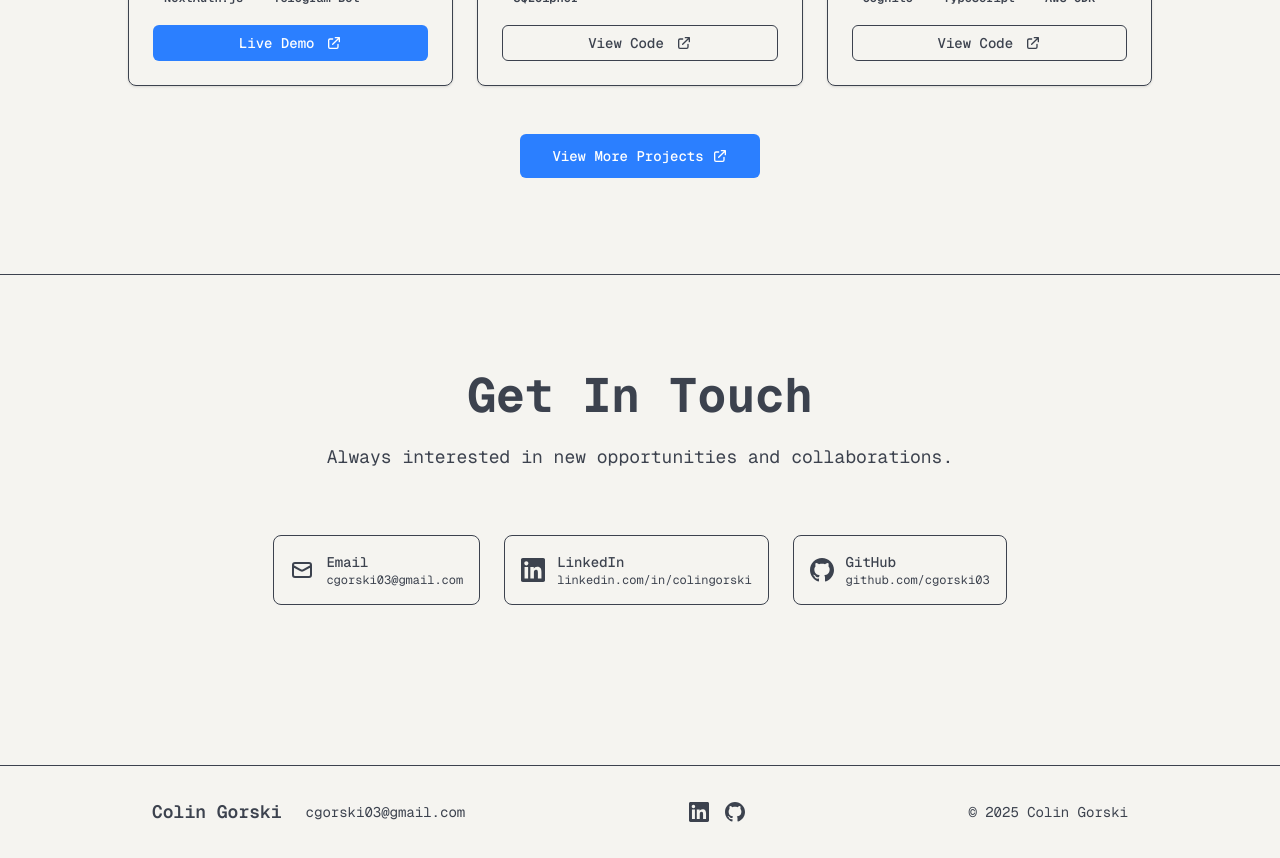
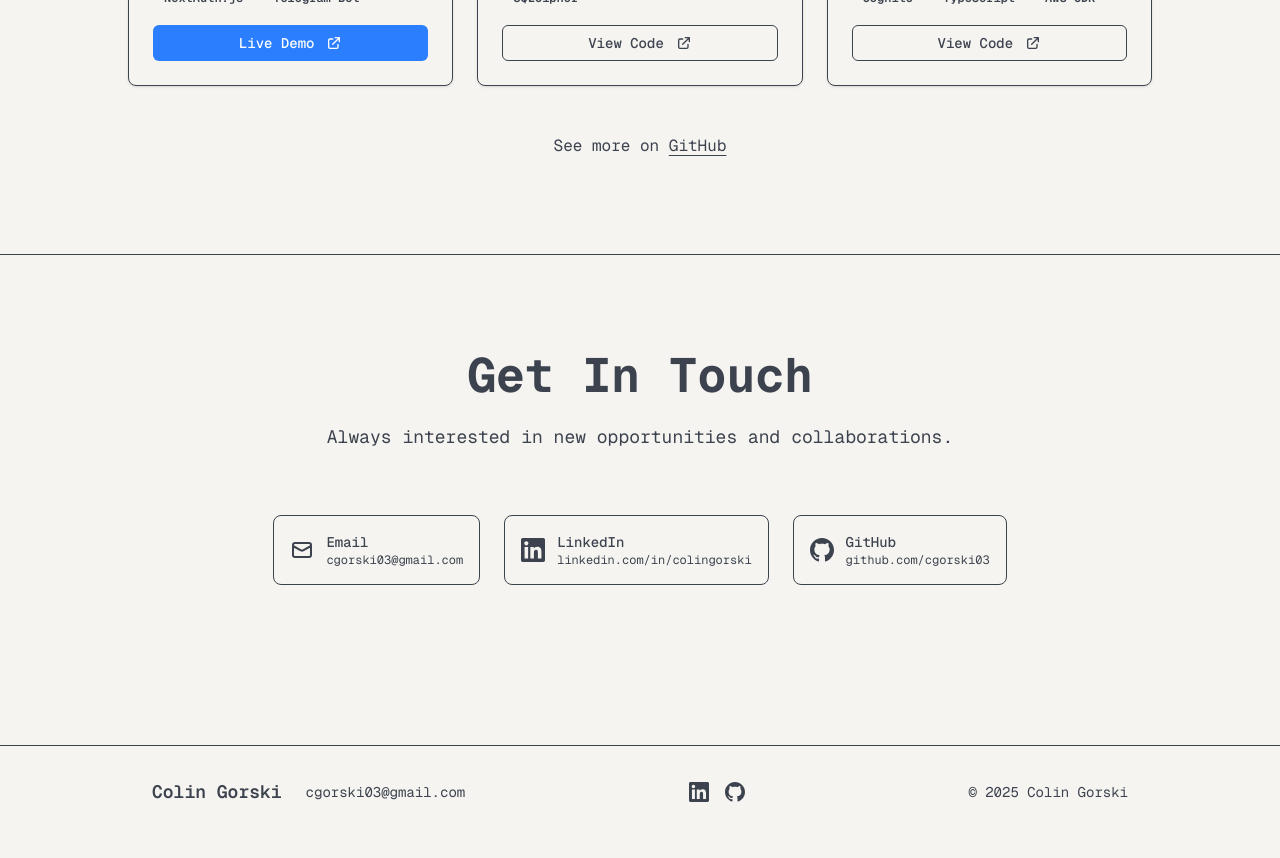
Before and after one commit to cgorski03/colingorski-portfolio, a Next.js app: page / in a window 1280 px wide. Shown: the part 2380-3238 px from the top of the page. Built offline with nearby package versions, Linux system fonts and the light colour scheme.

Commit message:
projects: view more projects button

```diff
--- a/src/components/sections/projects.tsx
+++ b/src/components/sections/projects.tsx
@@ -6,6 +6,7 @@ import { Badge } from "@/components/ui/badge"
 import CodeBlock from "@/components/ui/code-block"
 import TerminalBlock from "@/components/ui/terminal-block"
 import { ExternalSiteIcon } from "@/components/ui/icons"
+
 const projects = [
   {
     title: "ForeAdvantage Golf",
@@ -93,12 +94,17 @@ export default function Projects() {
         </div>
 
         <div className="text-center mt-12">
-          <Button size="lg" className="flex-1 bg-blue-500 text-white hover:bg-blue-600">
-            <a href="https://www.github.com/cgorski03" target="_blank" rel="noopener noreferrer" className="flex items-center justify-center gap-1">
-              View More Projects
-              <ExternalSiteIcon />
+          <p className="text-muted-foreground">
+            See more on{" "}
+            <a
+              href="https://github.com/cgorski03"
+              target="_blank"
+              rel="noopener noreferrer"
+              className="text-accent hover:text-accent/80 underline underline-offset-4 transition-colors"
+            >
+              GitHub
             </a>
-          </Button>
+          </p>
         </div>
       </div>
     </section>
```
